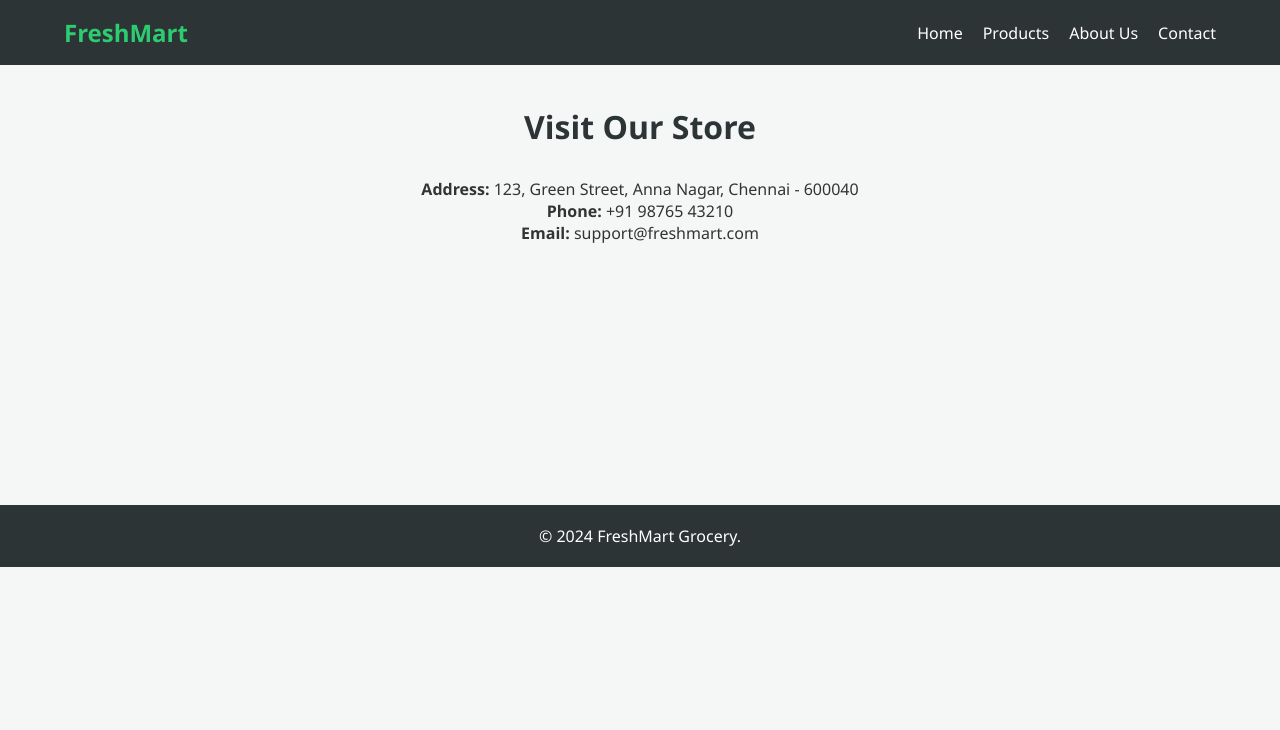
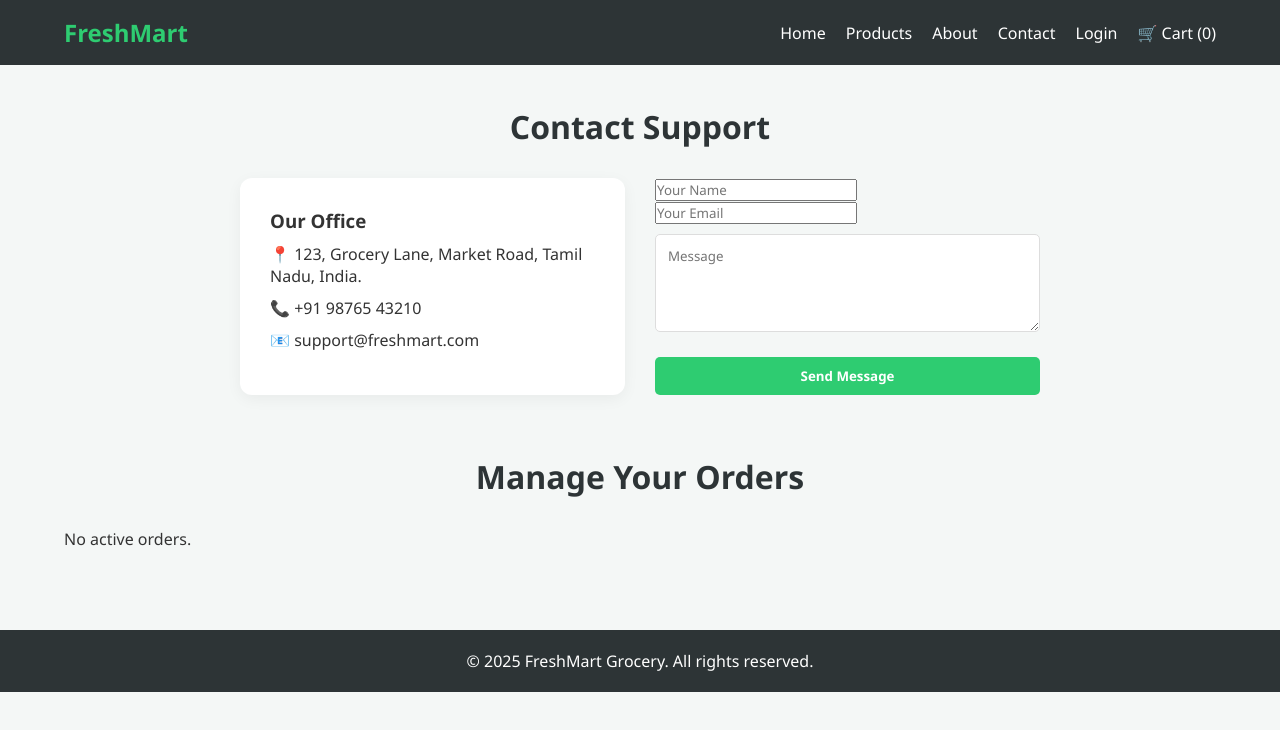
Before and after one commit to Sumathi-T-2003/githubmca1, a website: page contact.html in a window 1280 px wide. Drawn offline with Linux system fonts and the light colour scheme.

Commit message:
FreshMart Website

```diff
--- a/contact.html
+++ b/contact.html
@@ -2,7 +2,8 @@
 <html lang="en">
 <head>
     <meta charset="UTF-8">
-    <title>Contact Us - FreshMart</title>
+    <meta name="viewport" content="width=device-width, initial-scale=1.0">
+    <title>Contact Us | FreshMart</title>
     <link rel="stylesheet" href="style.css">
 </head>
 <body>
@@ -11,21 +12,51 @@
         <ul>
             <li><a href="index.html">Home</a></li>
             <li><a href="products.html">Products</a></li>
-            <li><a href="about.html">About Us</a></li>
+            <li><a href="about.html">About</a></li>
             <li><a href="contact.html">Contact</a></li>
+            <li><a href="login.html">Login</a></li>
+            <li><a href="#" id="cart-btn">🛒 Cart (<span id="cart-count">0</span>)</a></li>
         </ul>
     </nav>
 
     <div class="container">
-        <h2 class="section-title">Visit Our Store</h2>
-        <div style="text-align: center;">
-            <p><strong>Address:</strong> 123, Green Street, Anna Nagar, Chennai - 600040</p>
-            <p><strong>Phone:</strong> +91 98765 43210</p>
-            <p><strong>Email:</strong> support@freshmart.com</p>
+        <h2 class="section-title">Contact Support</h2>
+
+        <div style="max-width: 800px; margin: 0 auto; display: grid; grid-template-columns: repeat(auto-fit, minmax(300px, 1fr)); gap: 30px;">
+            <div class="card" style="text-align: left; padding: 30px;">
+                <h3>Our Office</h3>
+                <p style="margin: 10px 0;">📍 123, Grocery Lane, Market Road, Tamil Nadu, India.</p>
+                <p style="margin: 10px 0;">📞 +91 98765 43210</p>
+                <p style="margin: 10px 0;">📧 support@freshmart.com</p>
+            </div>
+
+            <div class="auth-form" style="margin: 0; max-width: 100%;">
+                <form onsubmit="alert('Message sent successfully!'); this.reset(); return false;">
+                    <input type="text" placeholder="Your Name" required>
+                    <input type="email" placeholder="Your Email" required>
+                    <textarea placeholder="Message" rows="4" style="width: 100%; padding: 12px; margin: 10px 0; border: 1px solid #ddd; border-radius: 5px;"></textarea>
+                    <button type="submit" class="btn" style="width:100%;">Send Message</button>
+                </form>
+            </div>
+        </div>
+
+        <h2 class="section-title" style="margin-top: 60px;">Manage Your Orders</h2>
+        <div id="orders-list" class="grid"></div>
+    </div>
+
+    <div id="cart-modal" class="modal">
+        <div class="modal-content">
+            <span class="close-btn">&times;</span>
+            <h2>Your Shopping Cart</h2>
+            <div id="cart-items-container"></div>
+            <div style="margin-top:20px; text-align:right;">
+                <h3>Total: ₹<span id="total-amount">0</span></h3>
+                <button onclick="checkout()" class="btn" style="width:100%; margin-top:15px;">Buy Now</button>
+            </div>
         </div>
     </div>
 
-    <footer>&copy; 2024 FreshMart Grocery.</footer>
+    <footer>&copy; 2025 FreshMart Grocery. All rights reserved.</footer>
     <script src="script.js"></script>
 </body>
 </html>
```
